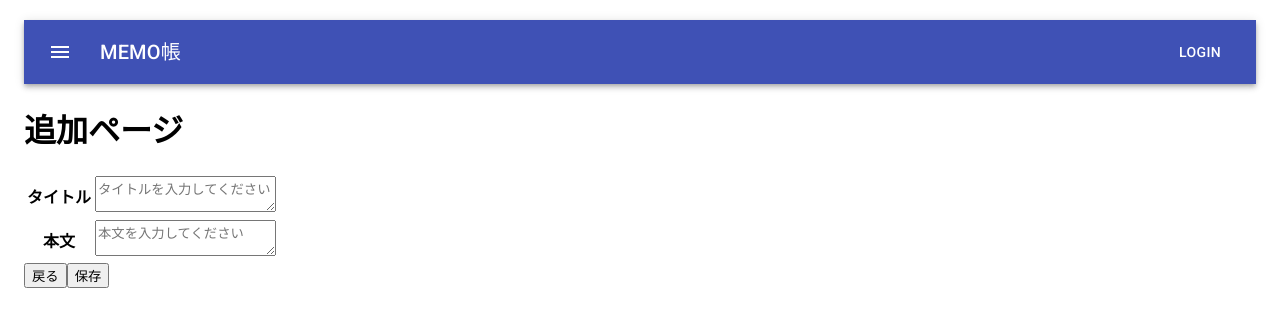
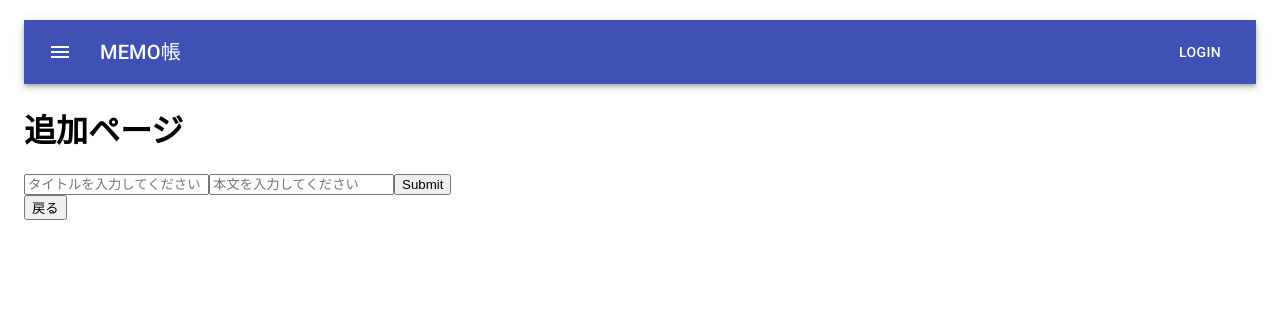
Before and after one commit to koukibuu3/react-memo-app, a React (Create React App) app: page /create in a window 1280 px wide. Shown: the top 326 px of the page. Built offline with nearby package versions, Linux system fonts and the light colour scheme.

Commit message:
react-fook-form導入

```diff
--- a/package.json
+++ b/package.json
@@ -10,6 +10,7 @@
     "@testing-library/user-event": "^12.2.2",
     "react": "^17.0.1",
     "react-dom": "^17.0.1",
+    "react-hook-form": "^6.14.2",
     "react-router-dom": "^5.2.0",
     "react-scripts": "4.0.1",
     "redux": "^4.0.5",
--- a/src/create/Create.js
+++ b/src/create/Create.js
@@ -1,25 +1,24 @@
-import React from 'react';
+import React, { useState } from 'react';
 import { Link } from 'react-router-dom';
+import { useForm } from "react-hook-form";
 
 import Header from '../components/Header';
 
 const Create = () => {
+  const { register, handleSubmit, errors } = useForm();
+  const onSubmit = data => console.log(data)
+
   return (
     <>
       <Header/>
       <h1>追加ページ</h1>
-      <table>
-        <tr>
-          <th>タイトル</th>
-          <td><textarea placeholder="タイトルを入力してください" /></td>
-        </tr>
-        <tr>
-          <th>本文</th>
-          <td><textarea placeholder="本文を入力してください" /></td>
-        </tr>
-      </table>
-      <Link to="/"><button type="button">戻る</button></Link>
-      <Link to="/"><button type="button">保存</button></Link>
+      <form onSubmit={handleSubmit(onSubmit)}>
+        <input name="title" placeholder="タイトルを入力してください" ref={register({ required: true, maxLength: 20 })} />
+        {errors.title && <span>タイトルが未入力です</span>}
+        <input name="body" placeholder="本文を入力してください" ref={register({ required: true})} />
+        <input type="submit" />
+      </form>
+      <Link to='/'><button>戻る</button></Link>
     </>
   );
 };
```
Also changed, not shown: src/components/TextArea.js (added), 1 other file (tests, documents, lock files or other folders).
